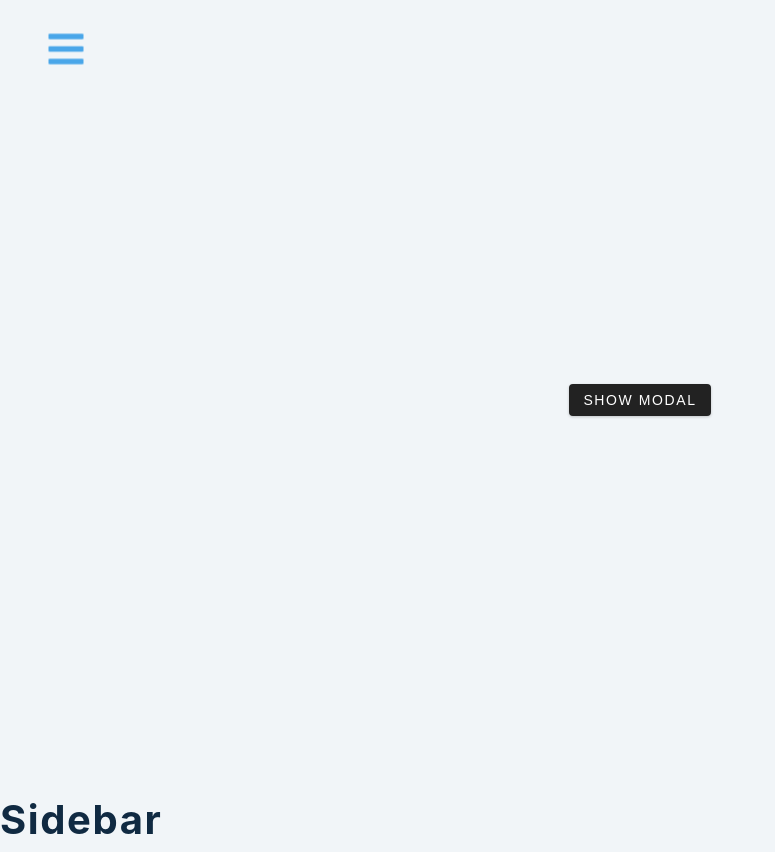
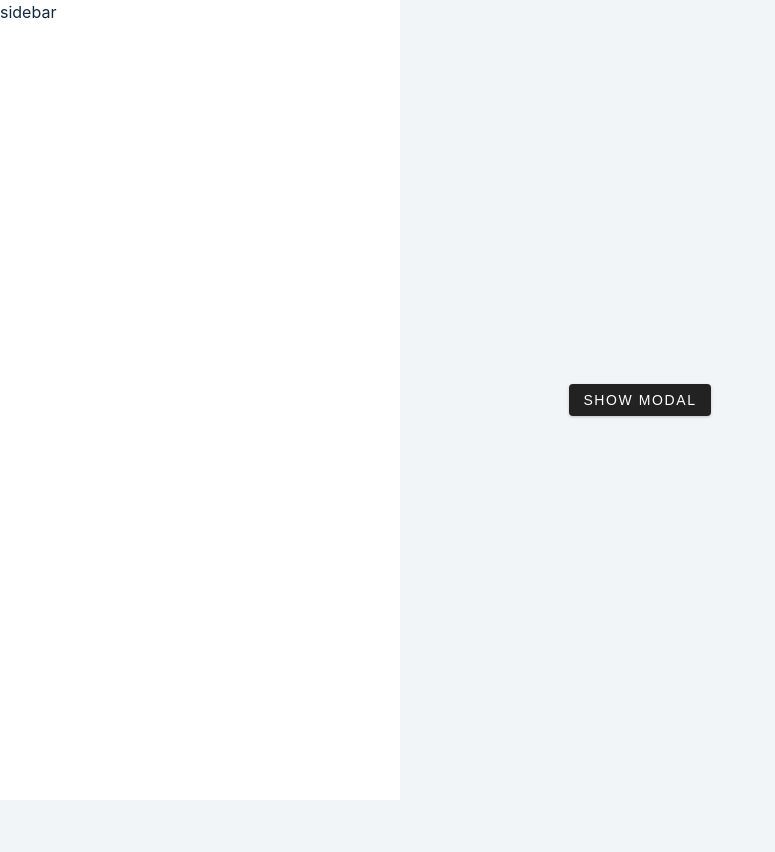
Before and after one commit to jos3ph-m/Sidebar-and-Modal, a React (Create React App) app: page / in a window 1280 px wide. Shown: the whole page, without its empty margins (0-775 px from the left). After the commit the page ends 800 px from the top, so only its background shows below. Built offline with nearby package versions, Linux system fonts and the light colour scheme.

Commit message:
sidebar structure

```diff
--- a/src/Sidebar.js
+++ b/src/Sidebar.js
@@ -1,10 +1,10 @@
-import React from 'react'
-import logo from './logo.svg'
-import { FaTimes } from 'react-icons/fa'
-import { social, links } from './data'
+import React from 'react';
+import logo from './logo.svg';
+import { FaTimes } from 'react-icons/fa';
+import { social, links } from './data';
 
 const Sidebar = () => {
-  return <h2>sidebar</h2>
-}
+  return <aside className={`sidebar show-sidebar`}>sidebar</aside>;
+};
 
-export default Sidebar
+export default Sidebar;
```
